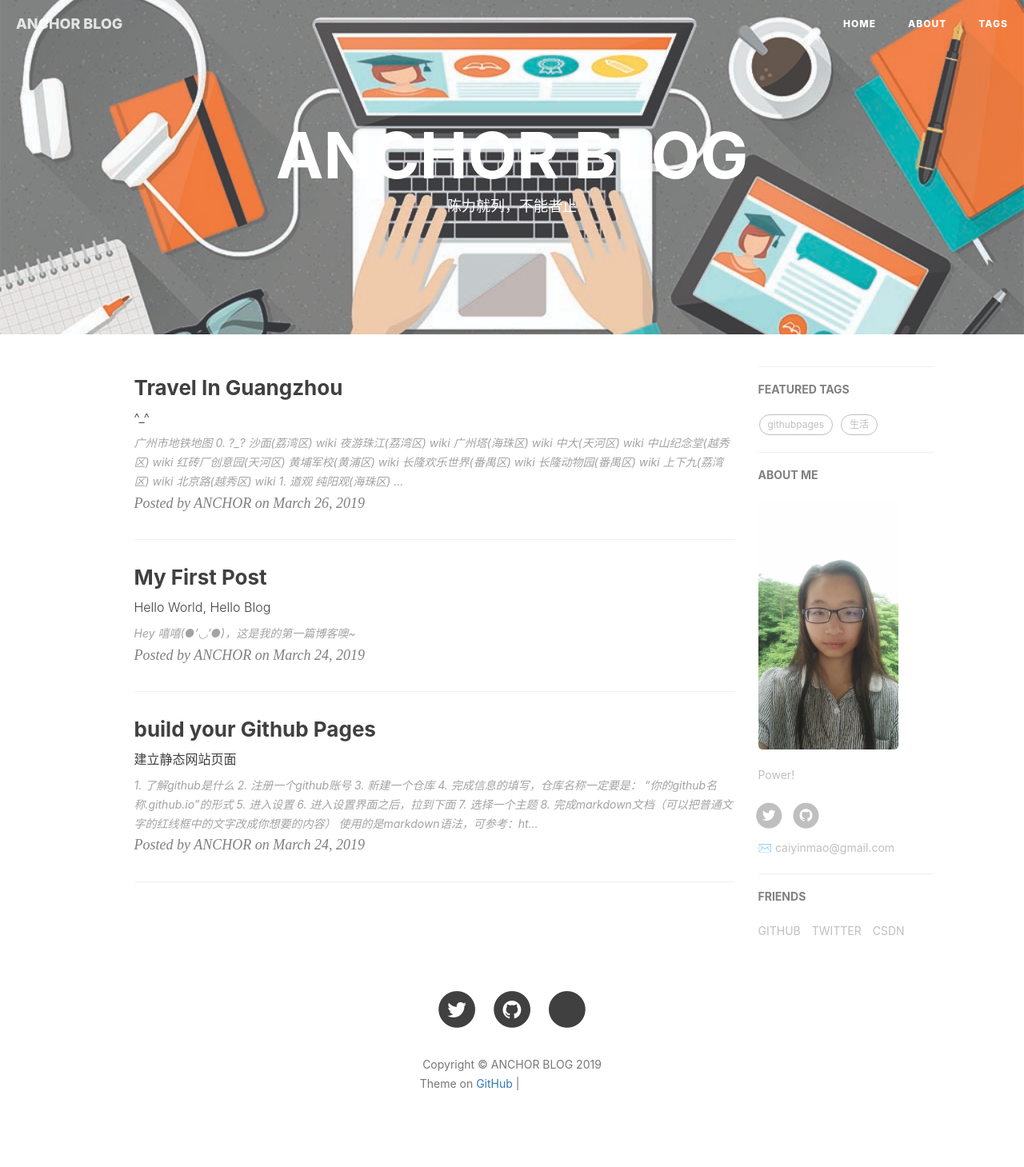
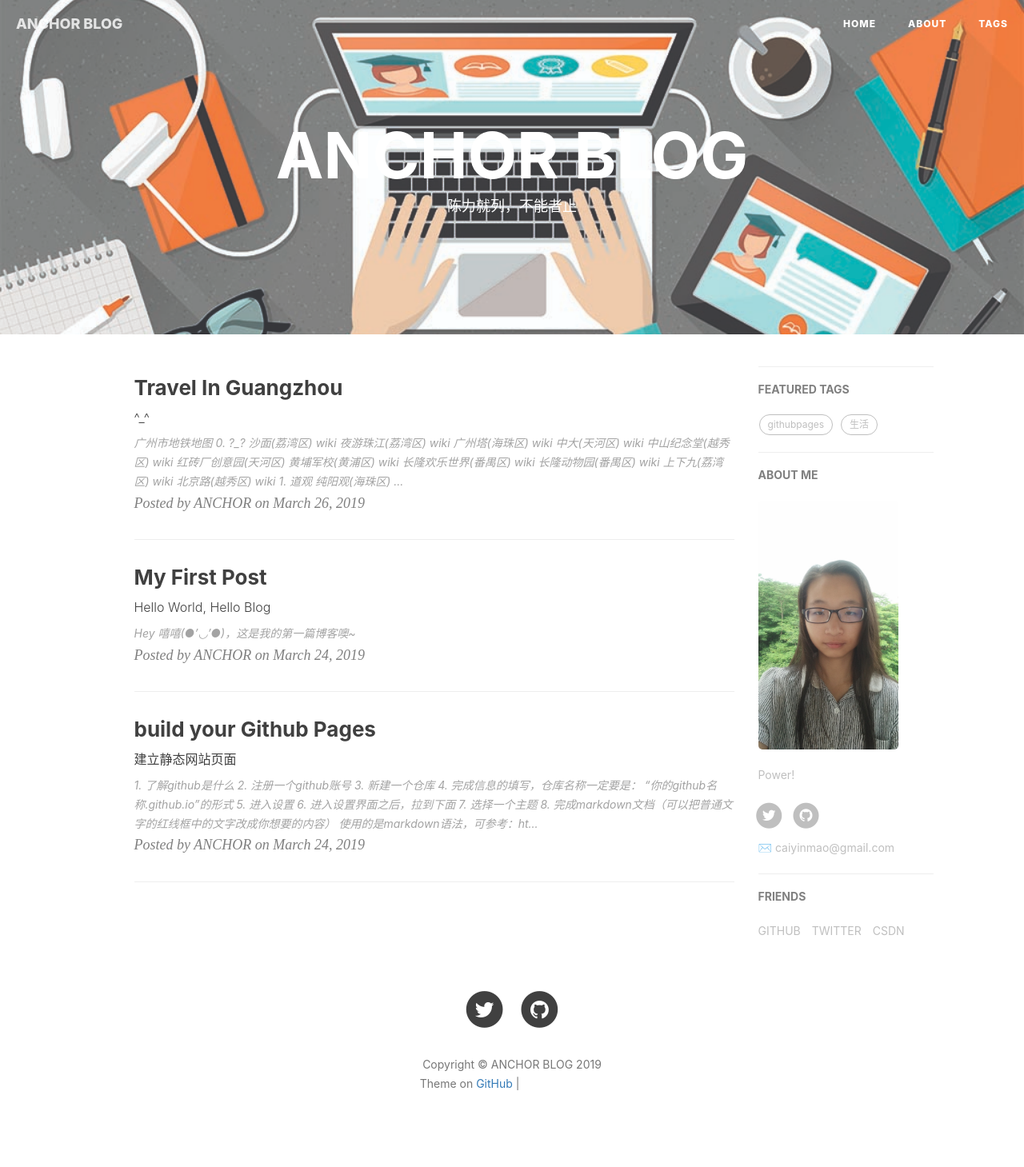
Before and after one commit to anchor2017/anchor2017.github.io, a Jekyll site: the page built from index.html, in a window 1280 px wide. Shown: the whole page at 80% size. Built offline with Jekyll 4.4.1, drawn with Linux system fonts in a browser that asks for light colours; nearby versions of some CDN libraries; the list of posts is cut into pages by our own code; comment, search, counter and statistics services are not loaded; grey boxes are pictures that could not be loaded.

Commit message:
Update footer.html

```diff
--- a/_includes/footer.html
+++ b/_includes/footer.html
@@ -90,16 +90,6 @@
                     </li>
                     {% endif %}
 
-                    {% if site.csdn_username %}
-                    <li>
-                        <a target="_blank" href="https://www.csdn.net/{{ site.csdn_username }}">
-                            <span class="fa-stack fa-lg">
-                                <i class="fa fa-circle fa-stack-2x"></i>
-                                <i class="fa fa-csdn fa-stack-1x fa-inverse"></i>
-                            </span>
-                        </a>
-                    </li>
-                    {% endif %}
 
 
                 </ul>
```
